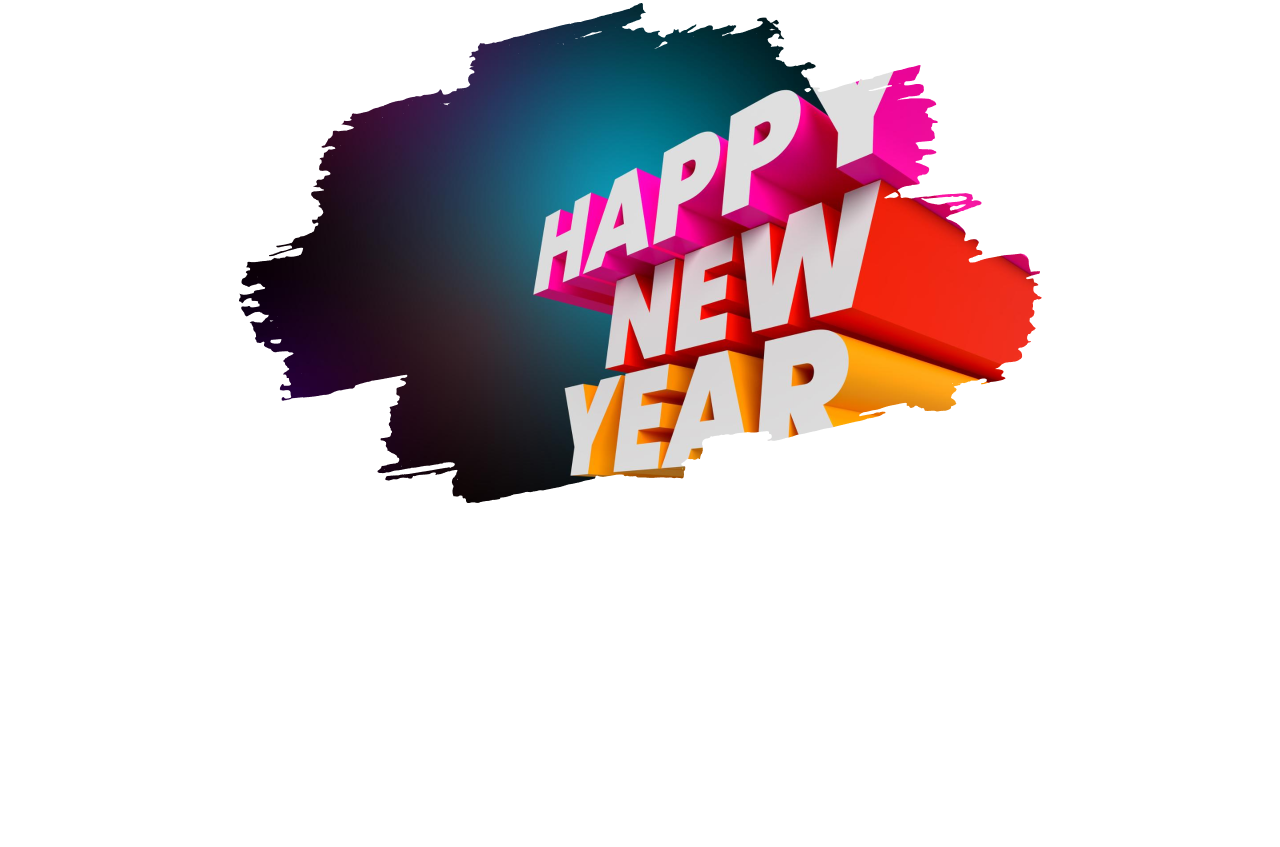
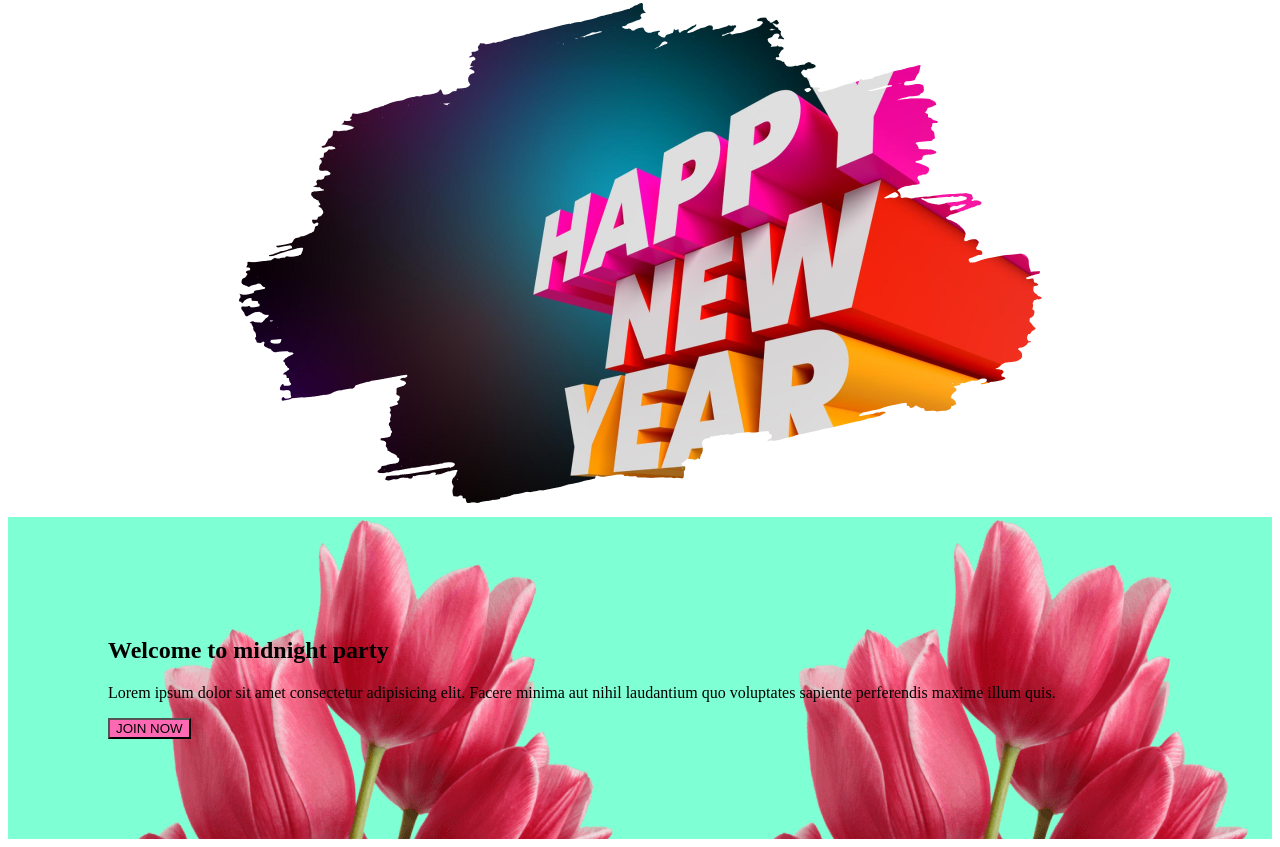
Before and after one commit to sidratulmoontaha7227/New-Year, a plain HTML site: page index.html in a window 1280 px wide. Shown: the part 690-1537 px from the top of the page. Before the commit the page ends 1215 px from the top, so only its background shows below. Drawn offline with Linux system fonts and the light colour scheme.

Commit message:
style.css

```diff
--- a/index.html
+++ b/index.html
@@ -17,6 +17,14 @@
 <h2>All Categorise</h2>
 <img src="/New Year Photo.png" alt="">
     </div>
+    <!--banner section -->
+    <div aria-colspan="banner section">
+        <div class="hm">
+            <h2>Welcome to midnight party</h2>
+            <p>Lorem ipsum dolor sit amet consectetur adipisicing elit. Facere minima aut nihil laudantium quo voluptates sapiente perferendis maxime illum quis.</p>
+      <button class="hh">JOIN NOW</button>
+        </div>
+    </div>
 </headr>
 </body>
 </html>
--- a/style.css
+++ b/style.css
@@ -10,3 +10,12 @@
     padding: 10px;
 
 }
+.hh{
+    background-color: hotpink;
+}
+.hm{
+    text-align: left;
+    background-image: url(/pngwing\ 10.png);
+    padding: 100px;
+    background-color: aquamarine;
+}
```
